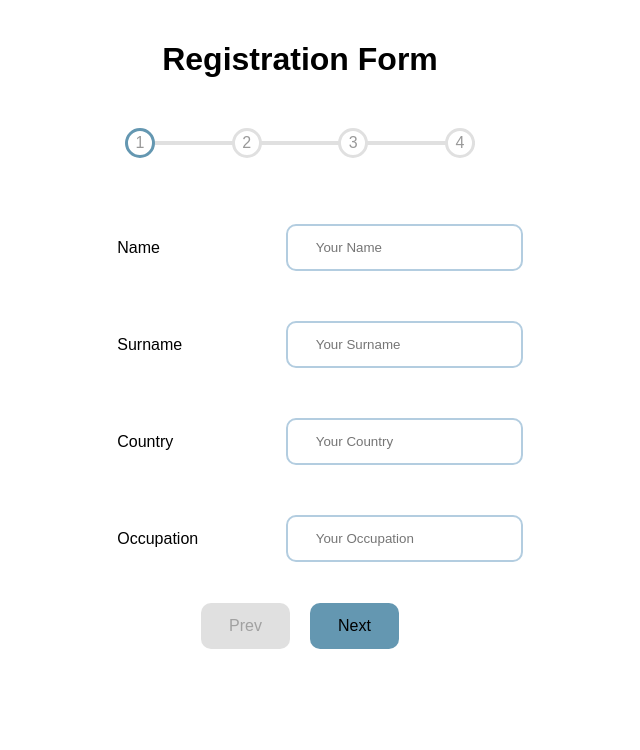
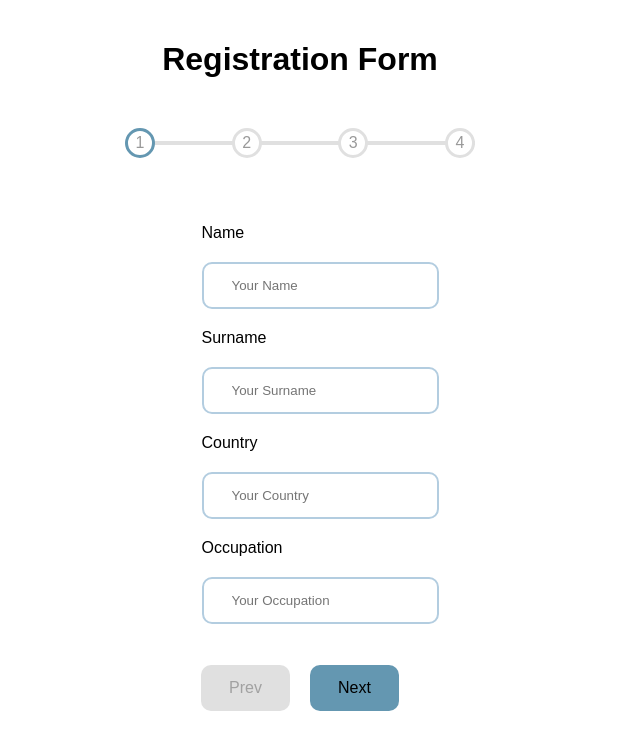
Before and after one commit to merv-e/registration-form, a React (Create React App) app: page / in a window 1280 px wide. Shown: the top 750 px of the page, without its empty margins (340-980 px from the left). Built offline with nearby package versions, Linux system fonts and the light colour scheme; a web font is replaced by a local one.

Commit message:
some comments are deleted.

```diff
--- a/src/components/UI/Form.css
+++ b/src/components/UI/Form.css
@@ -4,7 +4,6 @@
     align-items: center;
     justify-content: center;
     gap: 25px;
-    /* height: 50vh; */
     text-align: left;
     padding-top: 20px;
     font-size: 16px;
@@ -12,51 +11,27 @@
 
 .form ul{
     list-style: none;
-    /* gap: 50px; */
-}
-
-/* Asagidaki Css ayari ile gender kismindakiler  yanyana hale getirilebilirken bu sefer ilk sayfadakilerin ayari da sasiyor.*/
-
-/* ul:not(.alignment){
-    display: flex;
-} */
-
-.form li{
-    display: flex;
-    gap: 50px;
 }
 
 .alignment{
     display: grid;
-    grid-template-columns: 1fr 2fr;
-    gap: 50px;
+    grid-template-columns: 1fr;
+    gap: 20px;
     justify-content: center;
     align-items: center;
 }
 
-.alignment-for-radio-and-checkboxes{
+.alignment li{
     display: flex;
+    flex-direction: column;
     gap: 10px;
 }
 
 .form input {
     display: flex;
-    /* background-color: #b3cde0; */
     text-align: left;
     border: 2px rgb(179, 205, 224) solid;
     width: 100%;
     border-radius: 10px;
     padding: 14px 28px;
 }
-
-/* .radio-checkbox{
-    display: flex;
-} */
-
-/* .options-for-radio-checkbox {
-
-}
-
-.options-for-radio-checkbox::before {
-    content: "gender";
-} */
```
